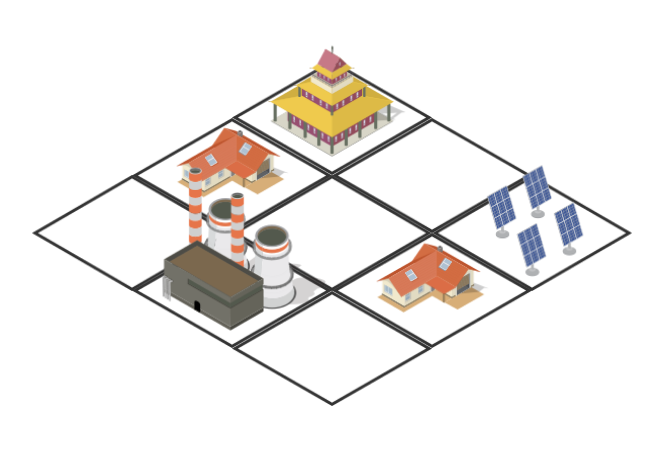
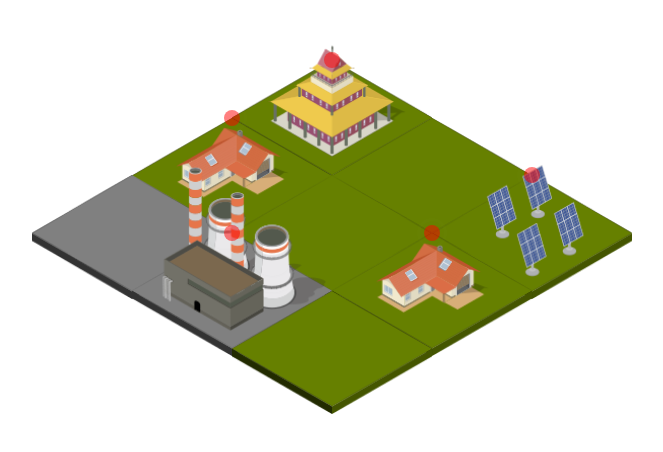
Before and after one commit to dhammafarer/exhibition-vue, a Vue app: page / in a window 1280 px wide. Shown: the top 452 px of the page, without its empty margins (68-731 px from the left). Built offline with nearby package versions, Linux system fonts and the light colour scheme.

Commit message:
create markers

```diff
--- a/src/App.vue
+++ b/src/App.vue
@@ -21,6 +21,13 @@
         </div>
       </div>
 
+       <div v-if="show.markers" class="markers">
+        <div v-if="tile.type" class="tile" v-for="tile in buildings" :style="groundTileStyles(tile.pos)">
+          <div class="dot-background"></div>
+          <div class="dot"></div>
+        </div>
+      </div>
+
     </div>
 
     <tooltip v-show="displayTooltip" @hideTooltip="hideTooltip" :content="tooltipContent"></tooltip>
@@ -39,15 +46,14 @@ export default {
     return {
       show: {
         grid: true,
-        ground: false,
+        ground: true,
         buildings: true,
-        markers: false
+        markers: true
       },
       displayTooltip: false,
       tooltipContent: 'text...',
       tileRatio: 1.7345,
       tileWidth: 200,
-      offset: 0.94,
       groundMap: [
         ['grass', 'grass', 'grass'],
         ['grass', 'grass', 'grass'],
@@ -164,7 +170,7 @@ export default {
   }
 
   .dot {
-    background: white;
+    background: red;
   }
 
   .dot:hover {
```
